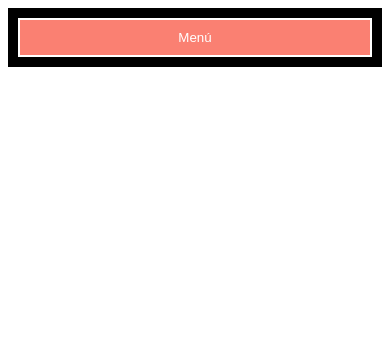
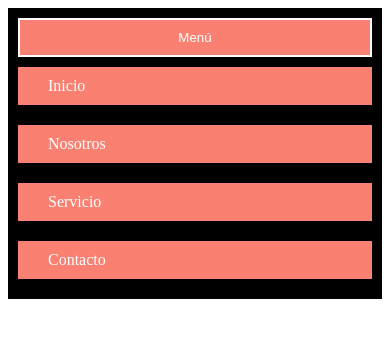
Before and after one commit to MiguelGutierrez43/curso-desarrollo-web, a plain HTML site: page 3 NAVBAR/navbar.html in a window 390 px wide. Both pictures are taken after a click on the button "Menú". Drawn offline with Linux system fonts and the light colour scheme.

Commit message:
calse interaccion javascript

```diff
--- a/3 NAVBAR/navbar.html
+++ b/3 NAVBAR/navbar.html
@@ -20,6 +20,11 @@
     <script>
         function accion(){
             console.log('esta funcionando mi boton');
+            var ancla = document.getElementsByClassName('nav-enlace');
+            for (var i = 0; i < ancla.length; i++) {
+                ancla[i].classList.toggle('desaparece');
+
+            }
         }
     </script>
 </body>
```
